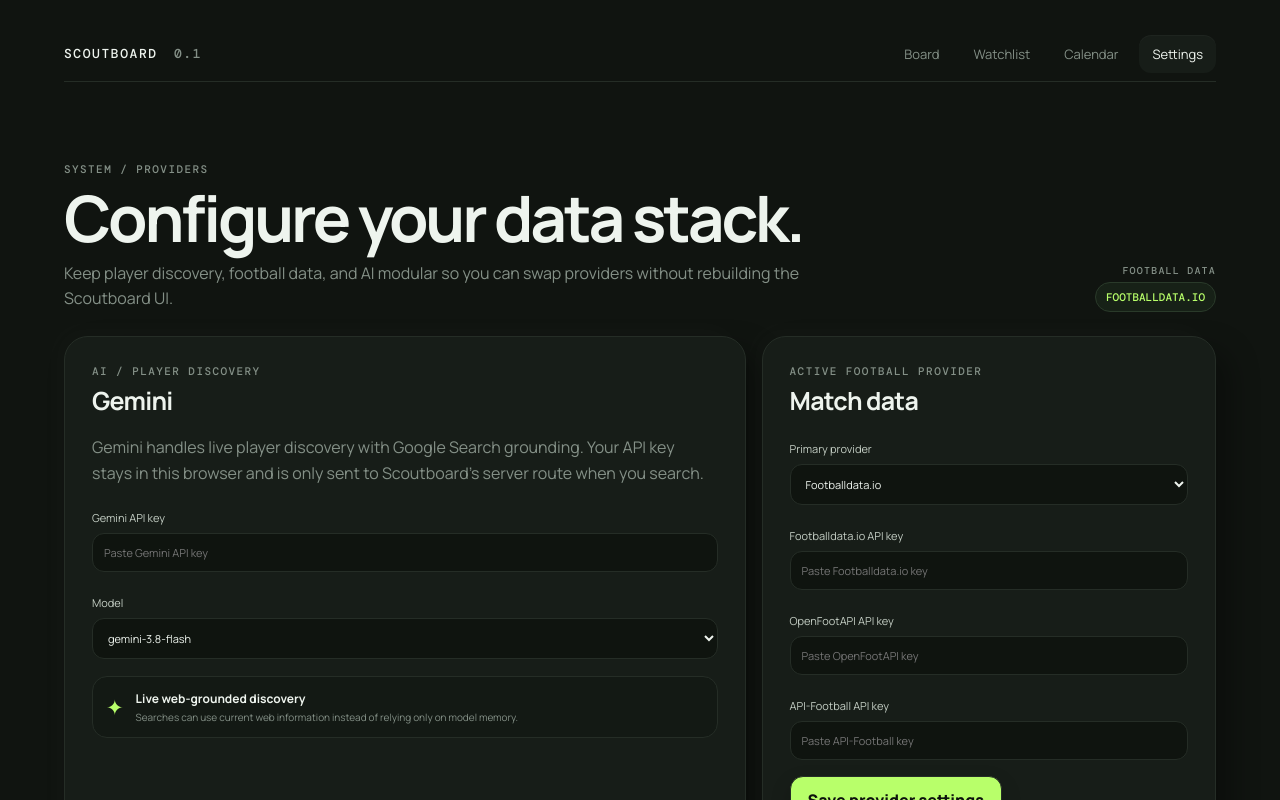
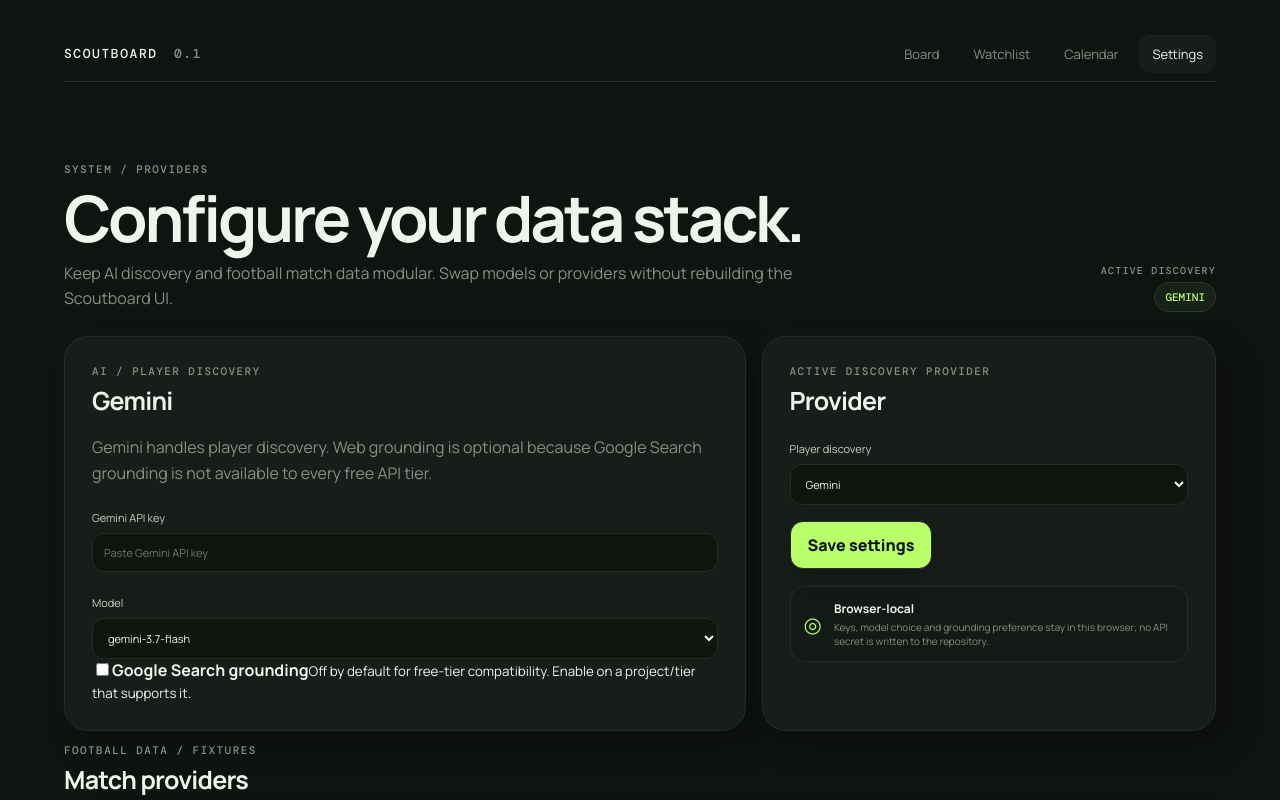
Before and after one commit to omaryazghi98-code/scoutboard, a Next.js app: page /settings in a window 1280 px wide. Shown: the top 800 px of the page. Built offline with nearby package versions, Linux system fonts and the light colour scheme.

Commit message:
feat(settings): make Gemini and grounding modular

```diff
--- a/app/settings/page.tsx
+++ b/app/settings/page.tsx
@@ -5,25 +5,28 @@
 const PROVIDER_KEY = 'scoutboard-provider';
 const GEMINI_KEY = 'scoutboard-gemini-key';
 const GEMINI_MODEL_KEY = 'scoutboard-gemini-model';
-const PROVIDER_KEYS = { footballdata: 'scoutboard-footballdata-key', openfoot: 'scoutboard-openfoot-key', 'api-football': 'scoutboard-api-football-key' } as const;
+const GEMINI_GROUNDING_KEY = 'scoutboard-gemini-grounding';
+const PROVIDER_KEYS = { gemini: 'scoutboard-gemini-key', footballdata: 'scoutboard-footballdata-key', openfoot: 'scoutboard-openfoot-key', 'api-football': 'scoutboard-api-football-key' } as const;
 type Provider = keyof typeof PROVIDER_KEYS;
 
-const models = ['gemini-3.8-flash', 'gemini-3.7-flash', 'gemini-3.5-flash', 'gemini-2.5-flash'];
+const models = ['gemini-3.7-flash', 'gemini-3.6-flash', 'gemini-3.5-flash', 'gemini-2.5-flash'];
 
 export default function SettingsPage() {
-  const [provider, setProvider] = useState<Provider>('footballdata');
-  const [keys, setKeys] = useState<Record<Provider, string>>({ footballdata: '', openfoot: '', 'api-football': '' });
-  const [geminiKey, setGeminiKey] = useState('');
-  const [geminiModel, setGeminiModel] = useState('gemini-3.8-flash');
+  const [provider, setProvider] = useState<Provider>('gemini');
+  const [keys, setKeys] = useState<Record<Provider, string>>({ gemini: '', footballdata: '', openfoot: '', 'api-football': '' });
+  const [geminiModel, setGeminiModel] = useState('gemini-3.7-flash');
+  const [geminiGrounding, setGeminiGrounding] = useState(false);
   const [saved, setSaved] = useState(false);
 
   useEffect(() => {
     try {
       const stored = window.localStorage.getItem(PROVIDER_KEY) as Provider | null;
       if (stored && PROVIDER_KEYS[stored]) setProvider(stored);
-      setKeys({ footballdata: window.localStorage.getItem(PROVIDER_KEYS.footballdata) || '', openfoot: window.localStorage.getItem(PROVIDER_KEYS.openfoot) || '', 'api-football': window.localStorage.getItem(PROVIDER_KEYS['api-football']) || '' });
-      setGeminiKey(window.localStorage.getItem(GEMINI_KEY) || '');
-      setGeminiModel(window.localStorage.getItem(GEMINI_MODEL_KEY) || 'gemini-3.8-flash');
+      (Object.keys(PROVIDER_KEYS) as Provider[]).forEach((name) => {
+        setKeys((current) => ({ ...current, [name]: window.localStorage.getItem(PROVIDER_KEYS[name]) || '' }));
+      });
+      setGeminiModel(window.localStorage.getItem(GEMINI_MODEL_KEY) || 'gemini-3.7-flash');
+      setGeminiGrounding(window.localStorage.getItem(GEMINI_GROUNDING_KEY) === 'true');
     } catch {}
   }, []);
 
@@ -33,33 +36,31 @@
       const value = keys[name].trim();
       if (value) window.localStorage.setItem(PROVIDER_KEYS[name], value); else window.localStorage.removeItem(PROVIDER_KEYS[name]);
     });
-    const aiKey = geminiKey.trim();
-    if (aiKey) window.localStorage.setItem(GEMINI_KEY, aiKey); else window.localStorage.removeItem(GEMINI_KEY);
     window.localStorage.setItem(GEMINI_MODEL_KEY, geminiModel);
+    window.localStorage.setItem(GEMINI_GROUNDING_KEY, String(geminiGrounding));
     setSaved(true);
     window.setTimeout(() => setSaved(false), 1800);
   };
 
-  const labels: Record<Provider, string> = { footballdata: 'Footballdata.io', openfoot: 'OpenFootAPI', 'api-football': 'API-Football' };
+  const labels: Record<Provider, string> = { gemini: 'Gemini', footballdata: 'Footballdata.io', openfoot: 'OpenFootAPI', 'api-football': 'API-Football' };
   return <main className="workspace">
     <header className="topbar"><a className="brand" href="/">SCOUTBOARD <span>0.1</span></a><nav><a href="/">Board</a><a href="/watchlist">Watchlist</a><a href="/calendar">Calendar</a><a className="navActive" href="/settings">Settings</a></nav></header>
-    <section className="settingsHero"><div><div className="eyebrow">SYSTEM / PROVIDERS</div><h1>Configure your data stack.</h1><p>Keep player discovery, football data, and AI modular so you can swap providers without rebuilding the Scoutboard UI.</p></div><div className="providerBadge"><span>FOOTBALL DATA</span><strong>{labels[provider].toUpperCase()}</strong></div></section>
+    <section className="settingsHero"><div><div className="eyebrow">SYSTEM / PROVIDERS</div><h1>Configure your data stack.</h1><p>Keep AI discovery and football match data modular. Swap models or providers without rebuilding the Scoutboard UI.</p></div><div className="providerBadge"><span>ACTIVE DISCOVERY</span><strong>{labels[provider].toUpperCase()}</strong></div></section>
     <section className="settingsGrid">
       <article className="featureCard settingsCard">
         <div className="eyebrow">AI / PLAYER DISCOVERY</div><h2>Gemini</h2>
-        <p>Gemini handles live player discovery with Google Search grounding. Your API key stays in this browser and is only sent to Scoutboard's server route when you search.</p>
-        <label className="fieldLabel">Gemini API key<input type="password" value={geminiKey} onChange={(event) => setGeminiKey(event.target.value)} placeholder="Paste Gemini API key" autoComplete="off" /></label>
+        <p>Gemini handles player discovery. Web grounding is optional because Google Search grounding is not available to every free API tier.</p>
+        <label className="fieldLabel">Gemini API key<input type="password" value={keys.gemini} onChange={(event) => setKeys((current) => ({ ...current, gemini: event.target.value }))} placeholder="Paste Gemini API key" autoComplete="off" /></label>
         <label className="fieldLabel">Model<select value={geminiModel} onChange={(event) => setGeminiModel(event.target.value)}>{models.map((model) => <option value={model} key={model}>{model}</option>)}</select></label>
-        <div className="settingsNote"><span>✦</span><div><strong>Live web-grounded discovery</strong><small>Searches can use current web information instead of relying only on model memory.</small></div></div>
+        <label className="toggleRow"><input type="checkbox" checked={geminiGrounding} onChange={(event) => setGeminiGrounding(event.target.checked)} /><span><strong>Google Search grounding</strong><small>Off by default for free-tier compatibility. Enable on a project/tier that supports it.</small></span></label>
       </article>
       <article className="featureCard settingsCard">
-        <div className="eyebrow">ACTIVE FOOTBALL PROVIDER</div><h2>Match data</h2>
-        <label className="fieldLabel">Primary provider<select value={provider} onChange={(event) => setProvider(event.target.value as Provider)}>{(Object.keys(labels) as Provider[]).map((name) => <option value={name} key={name}>{labels[name]}</option>)}</select></label>
-        {(Object.keys(labels) as Provider[]).map((name) => <label className="fieldLabel" key={name}>{labels[name]} API key<input type="password" value={keys[name]} onChange={(event) => setKeys((current) => ({ ...current, [name]: event.target.value }))} placeholder={`Paste ${labels[name]} key`} autoComplete="off" /></label>)}
-        <div className="settingsActions"><button className="primaryButton" onClick={save}>{saved ? '✓ Saved' : 'Save provider settings'}</button></div>
-        <div className="settingsNote"><span>◎</span><div><strong>Browser-local</strong><small>Keys and provider choices stay in this browser; nothing is written into the repository.</small></div></div>
+        <div className="eyebrow">ACTIVE DISCOVERY PROVIDER</div><h2>Provider</h2>
+        <label className="fieldLabel">Player discovery<select value={provider} onChange={(event) => setProvider(event.target.value as Provider)}>{(Object.keys(labels) as Provider[]).map((name) => <option value={name} key={name}>{labels[name]}</option>)}</select></label>
+        <div className="settingsActions"><button className="primaryButton" onClick={save}>{saved ? '✓ Saved' : 'Save settings'}</button></div>
+        <div className="settingsNote"><span>◎</span><div><strong>Browser-local</strong><small>Keys, model choice and grounding preference stay in this browser; no API secret is written to the repository.</small></div></div>
       </article>
     </section>
-    <section className="sectionBlock"><div className="sectionHeader"><div><div className="eyebrow">STACK</div><h2>Scoutboard provider matrix</h2></div></div><div className="splitGrid"><article className="featureCard"><div className="providerRow"><span>Gemini</span><strong>PLAYER DISCOVERY + AI</strong></div><p>Current-web player search and, later, scouting summaries and research workflows.</p><div className="providerRow"><span>{labels[provider]}</span><strong>FIXTURES / MATCH DATA</strong></div><p>Your selected football provider remains separate from AI discovery.</p></article><article className="featureCard"><div className="providerRow"><span>Security</span><strong>NO REPO SECRETS</strong></div><p>Keys are entered at runtime and saved only to local browser storage. Never commit API keys to GitHub.</p></article></div></section>
+    <section className="sectionBlock"><div className="sectionHeader"><div><div className="eyebrow">FOOTBALL DATA / FIXTURES</div><h2>Match providers</h2></div></div><div className="featureCard settingsCard">{(['footballdata', 'openfoot', 'api-football'] as Provider[]).map((name) => <label className="fieldLabel" key={name}>{labels[name]} API key<input type="password" value={keys[name]} onChange={(event) => setKeys((current) => ({ ...current, [name]: event.target.value }))} placeholder={`Paste ${labels[name]} key`} autoComplete="off" /></label>)}<p className="settingsHint">These providers remain independent from Gemini. Gemini finds the player; the selected football provider supplies team fixtures.</p></div></section>
   </main>;
 }
```
